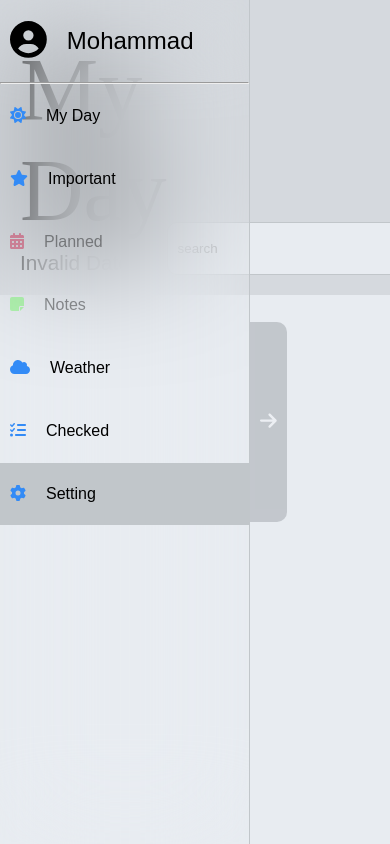
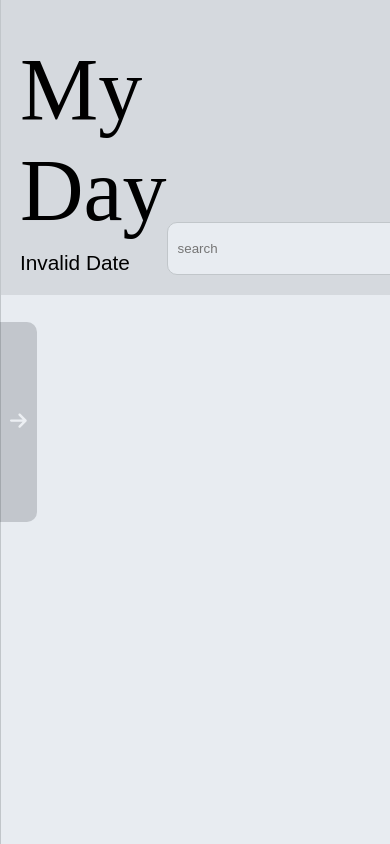
Before and after one commit to MohammadNourizadeh/taskManager3, a React (Vite) app in the folder front-end/: page /admin in a window 390 px wide. Built offline with nearby package versions, Linux system fonts and the light colour scheme; no server answers.

Commit message:
working on responsive design

```diff
--- a/front-end/src/layout/admin/Admin.tsx
+++ b/front-end/src/layout/admin/Admin.tsx
@@ -1,6 +1,6 @@
-import { faArrowRight } from '@fortawesome/free-solid-svg-icons'
+import { faArrowLeft, faArrowRight } from '@fortawesome/free-solid-svg-icons'
 import { FontAwesomeIcon } from '@fortawesome/react-fontawesome'
-import { useEffect } from 'react'
+import { useEffect, useState } from 'react'
 import { useDispatch, useSelector } from 'react-redux'
 import { Outlet } from 'react-router-dom'
 import { setSetting } from '../../store/slices/setting'
@@ -13,6 +13,9 @@ export default function Admin() {
     // redux
     const setting = useSelector((state: RootState) => state.setting.setting)
     const dispatch = useDispatch()
+
+    // state
+    const [isSidebarOpen, setIsSidebarOpen] = useState<boolean>(false)
 
     // side effect
     useEffect(() => {
@@ -28,12 +31,12 @@ export default function Admin() {
 
     return (
         <div className={styles.king} id={setting.theme === 'dark' ? styles.darkMode : styles.lightMode}>
-            <div className={styles.sidebarPart}>
+            <div className={`${styles.sidebarPart} ${isSidebarOpen ? styles.open : undefined}`}>
                 <Sidebar />
             </div>
-            <div className={styles.sidebarToggleBtn}>
-                <button>
-                    <FontAwesomeIcon icon={faArrowRight} />
+            <div className={`${styles.sidebarToggleBtn} ${isSidebarOpen ? styles.open : undefined}`}>
+                <button onClick={() => { setIsSidebarOpen(prev => !prev) }}>
+                    <FontAwesomeIcon icon={isSidebarOpen ? faArrowLeft : faArrowRight} />
                 </button>
             </div>
             <div className={styles.headerAndOutletPart}>
--- a/front-end/src/layout/admin/styles/Admin.module.scss
+++ b/front-end/src/layout/admin/styles/Admin.module.scss
@@ -1,26 +1,29 @@
 @use "../../../assets/styles/index.scss";
 
-$sidebarWidth: 307px;
 $headerHeight: 35vh;
 
 .king {
   display: flex;
   overflow: hidden;
-  height: 100dvh;
+  height: 100vh;
   position: relative;
 
   .sidebarPart {
     border-right-width: 1px;
     border-right-style: solid;
     overflow-y: auto;
-    width: $sidebarWidth;
+    width: 307px;
+    transition: width 0.5s ease-in-out;
   }
 
   .sidebarToggleBtn {
     position: absolute;
+    left: 0px;
+    z-index: 999;
     top: 50%;
     transform: translateY(-50%);
     display: none;
+    transition: left 0.5s ease-in-out;
 
     button {
       cursor: pointer;
@@ -46,7 +49,7 @@ $headerHeight: 35vh;
   }
 
   .headerAndOutletPart {
-    width: calc(100% - $sidebarWidth);
+    flex-grow: 1;
 
     .headerPart {
       height: $headerHeight;
--- a/front-end/src/layout/admin/styles/_lgBreakPoint.scss
+++ b/front-end/src/layout/admin/styles/_lgBreakPoint.scss
@@ -1,14 +1,7 @@
-$sidebarWidth: 250px;
-$headerHeight: 35vh;
-
 @media (max-width: 1100px) {
   .king {
     .sidebarPart {
-      width: $sidebarWidth;
-    }
-
-    .headerAndOutletPart {
-      width: calc(100% - $sidebarWidth);
+      width: 250px;
     }
   }
 }
--- a/front-end/src/layout/admin/styles/_mdBreakPoint.scss
+++ b/front-end/src/layout/admin/styles/_mdBreakPoint.scss
@@ -5,18 +5,25 @@ $sidebarWidth: 250px;
     position: relative;
 
     .sidebarPart {
+      width: 0px;
       position: absolute;
       height: 100%;
       top: 0px;
       left: 0px;
-      width: $sidebarWidth;
       z-index: 999;
       backdrop-filter: blur(50px);
+
+      &.open {
+        width: $sidebarWidth;
+      }
     }
 
     .sidebarToggleBtn {
-      left: $sidebarWidth;
       display: block;
+
+      &.open {
+        left: $sidebarWidth;
+      }
     }
 
     .headerAndOutletPart {
```
